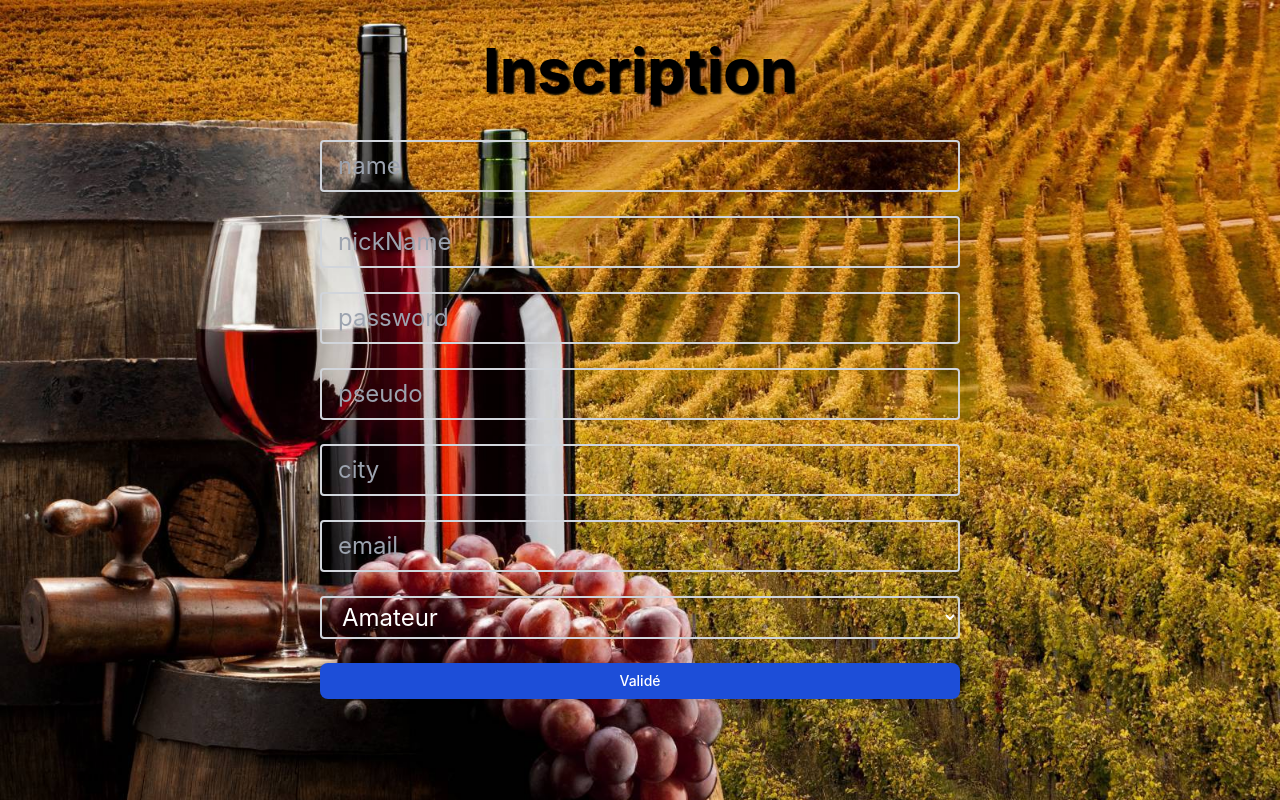
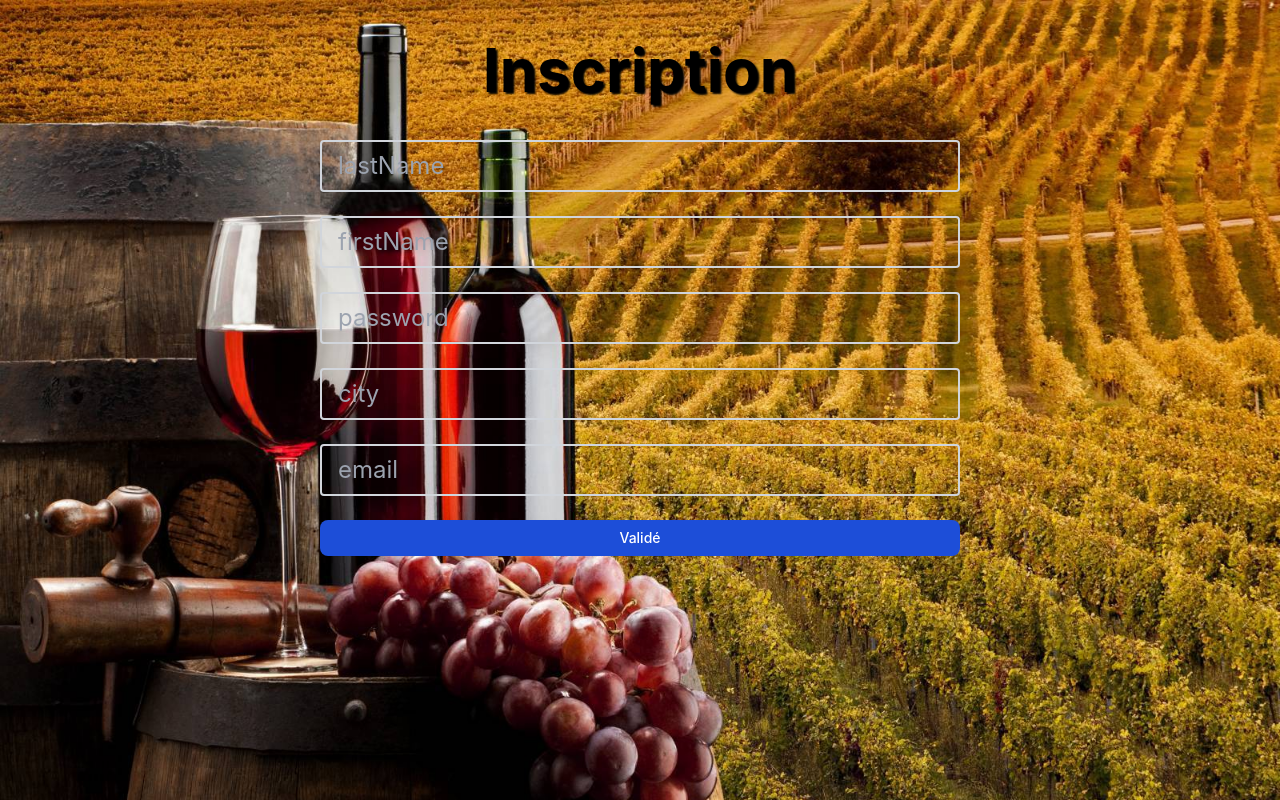
Before and after one commit to BenoitAd/FrontProjectVin, a React (Create React App) app: page /inscription in a window 1280 px wide. Built offline with nearby package versions, Linux system fonts and the light colour scheme.

Commit message:
feat: register api call  OK

```diff
--- a/src/components/Navbar.jsx
+++ b/src/components/Navbar.js
@@ -2,7 +2,7 @@ import { Link } from 'react-router-dom'
 
 export default function Navbar() {
     return (
-        <nav>
+      <nav>
         <ul className='flex flex-row grid-cols-2 gap-4 '>
           <li>
             <Link to="/about">About</Link>
--- a/src/pages/Register.jsx
+++ b/src/pages/Register.jsx
@@ -3,23 +3,23 @@ import RegisterInput from '../components/RegisterInput'
 
 export default function Register() {
     // hooks
-    const [name,setName]=useState("")
-    const [nickName,setNickName]=useState("")
+    const [lastName,setLastName]=useState("")
+    const [firstName,setFirstName]=useState("")
     const [password,setPassword]=useState("")
     const [email,setEmail]=useState("")
-    const [pseudo,setPseudo]=useState("")
     const [city,setCity]=useState("")
-    const [badge,setBadge]=useState("")
 
     async function signUp(event)
     {
         event.preventDefault()
-        let item={name,nickName,password,email,pseudo,city,badge}
+        let item={lastName,firstName,password,email}
         console.log(item)
 
         // api call
-        /*
-        let response = await fetch("http://example.com/api/register",{
+
+
+
+        let response = await fetch("https://localhost/users/register",{
             method:"POST",
             body:JSON.stringify(item),
             headers:{
@@ -27,13 +27,15 @@ export default function Register() {
                 "Accept":'application/json'
             }
         })
+        let status = response.status
         response = await response.json()
-        // put the connection token in local storage
-        if (response.token) {
-            localStorage.setItem("token",response.token)
+        console.log(response)
+        console.log(status)
+        // todo
+        if(status===200)
+        {
+            console.log("user created")
         }
-        */
-        //todo : stocker dans un store
 
     }
 
@@ -46,24 +48,12 @@ export default function Register() {
                 <h1 class="text-6xl font-bold text-center my-6 text-color shadow_title ">Inscription</h1>
                 <form class="px-4 my-10 max-w-3xl mx-auto space-y-6 " onSubmit={signUp}>
                     <div class="mb-4 mt-4 space-y-6">
-                       <RegisterInput label="name" onChange={setName}/>
-                       <RegisterInput label="nickName" onChange={setNickName} />
+                       <RegisterInput label="lastName" onChange={setLastName}/>
+                       <RegisterInput label="firstName" onChange={setFirstName} />
                        <RegisterInput label="password" onChange={setPassword}/>
-                       <RegisterInput label="pseudo" onChange={setPseudo}/>
                        <RegisterInput label="city" onChange={setCity}/>
                        <RegisterInput label="email" onChange={setEmail}/>
 
-                        <div class="space-y-2">
-                        <select class="form-control block w-full px-4 py-1 text-2xl font-normal text-white bg-transparent bg-clip-padding border-2 border-solid
-                        border-gray-300 rounded transition ease-in-out m-0 focus:text-dark focus:bg-transparent focus:border-blue-600 focus:outline-none "
-                        id="userBadge" placeholder="Votre badge"
-                        onChange={(e)=>setBadge(e.target.value)}
-                        value={badge}>
-                            <option value="Amateur">Amateur</option>
-                            <option value="Passioné">Passioné</option>
-                            <option value="Professionnelle">Professionnelle</option>
-                        </select>
-                        </div>
                         <div class="flex justify-center" >
                             <button type="submit" class="w-full text-white bg-blue-700 text-l hover:bg-blue-800 focus:ring-4 focus:outline-none focus:ring-blue-300 font-medium rounded-lg
                             text-sm px-5 py-2 text-center dark:bg-blue-600 dark:hover:bg-blue-300 dark:focus:ring-blue-300">
```
